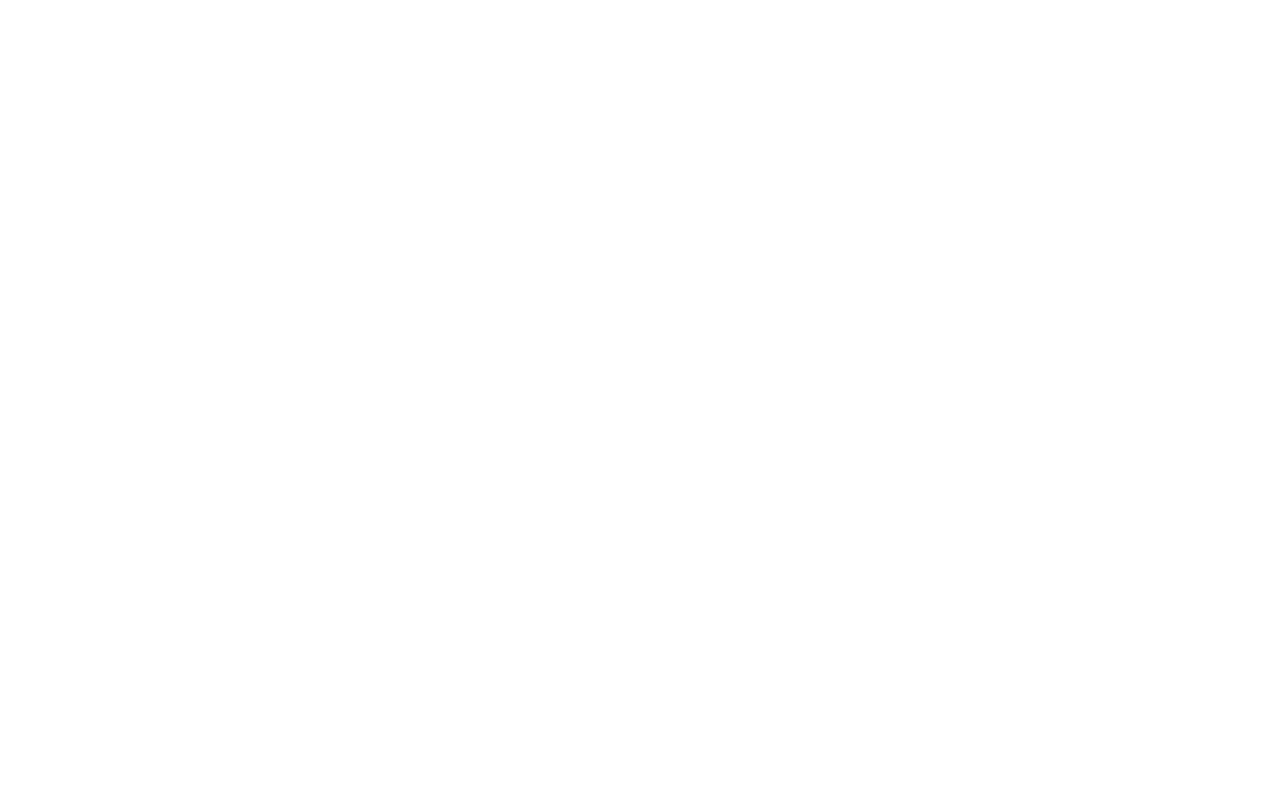
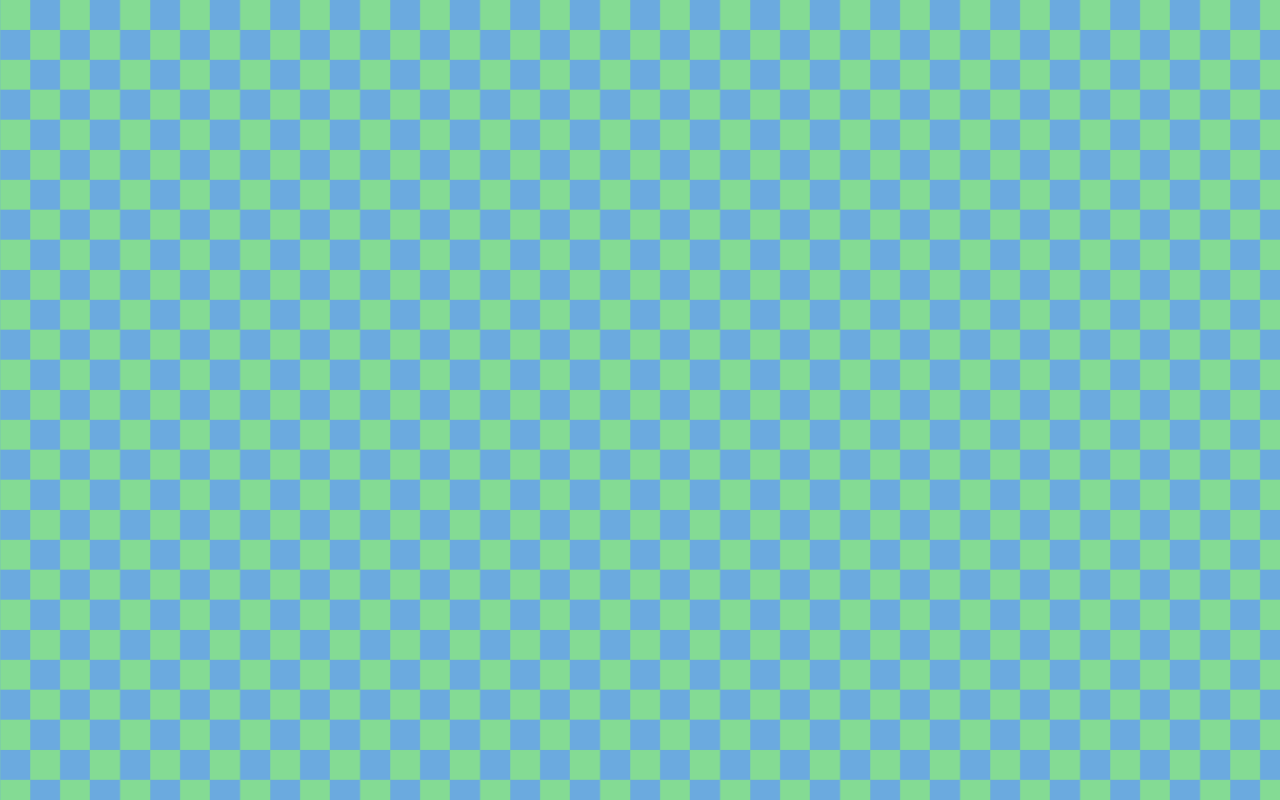
Before and after one commit to andy-jpeg/portfolio, a Next.js app: page / in a window 1280 px wide. Built offline with nearby package versions, Linux system fonts and the light colour scheme.

Commit message:
add repeating select screen background

```diff
--- a/app/home/page.tsx
+++ b/app/home/page.tsx
@@ -1,6 +1,13 @@
 export default function HomePage() {
   return (
-    <main className="min-h-screen bg-white text-zinc-900">
+    <main
+      className="min-h-screen bg-white text-zinc-900"
+      style={{
+        backgroundImage: "url('/themes/father3/background.png')",
+        backgroundRepeat: "repeat",
+        backgroundSize: "120px",
+      }}
+    >
       <div className="mx-auto flex min-h-screen w-full max-w-6xl items-center justify-center px-6 py-12 sm:px-8 lg:px-12"></div>
     </main>
   );
```
